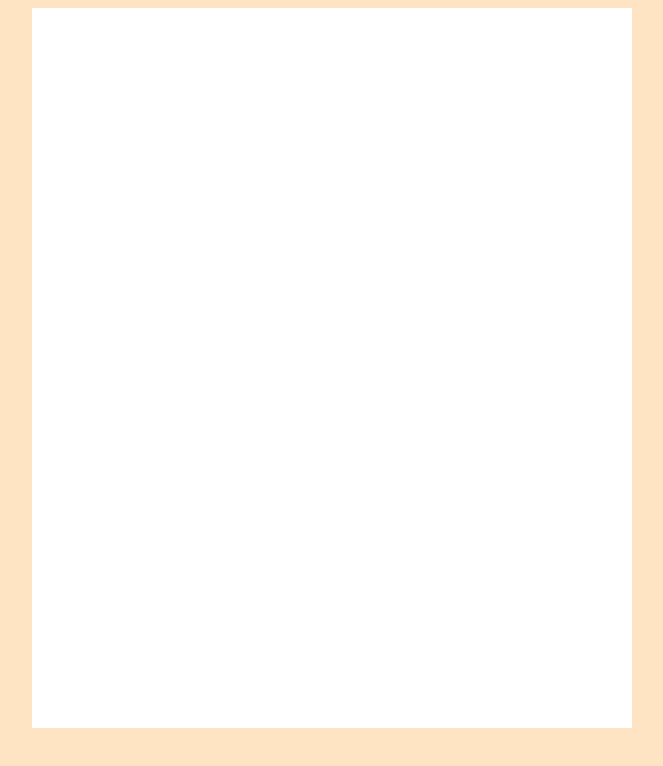
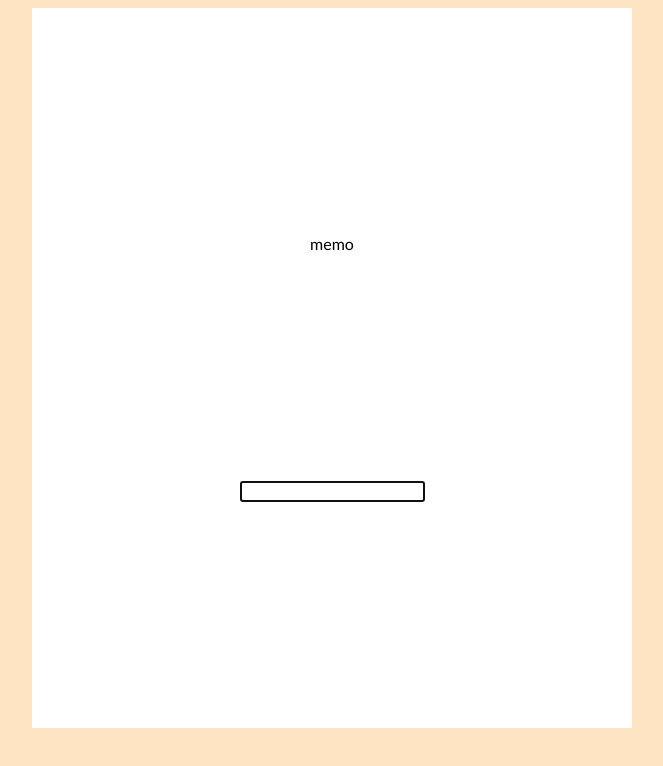
Before and after one commit to ghiathinejad/react-courses, a React (Create React App) app: page / in a window 1280 px wide. Shown: the top 766 px of the page, without its empty margins (308-971 px from the left). Built offline with nearby package versions, Linux system fonts and the light colour scheme.

Commit message:
session 2 - course 9 - ref class

```diff
--- a/src/App.js
+++ b/src/App.js
@@ -6,6 +6,7 @@ import Wrapper from "./components/hoc/Wrapper";
 //import CountClick from "./components/hocExample/CountClick";
 //import CountHover from "./components/hocExample/CountHover";
 import ParentCom from "./components/PureMemoCom/ParentCom";
+import RefClass from "./components/ref/RefClass";
 //import ClassCounter from "./components/ClassCounter";
 //import FunctionalCounter from "./components/FunctionalCounter";
 //import ClassTimer from "./components/ClassTimer";
@@ -132,6 +133,7 @@ class App extends Component{
                 {/*<CountClick name="maryam"/>
                 <CountHover />*/}
                 <ParentCom/>
+                <RefClass />
 
             </>
             );
--- a/src/components/PureMemoCom/MemoCom.jsx
+++ b/src/components/PureMemoCom/MemoCom.jsx
@@ -2,7 +2,7 @@ import React from "react";
 function MemoCom() {
     console.log('memo com');
     return (
-        <div></div>
+        <div>memo</div>
     );
 }
 
--- /dev/null
+++ b/src/components/ref/RefClass.jsx
@@ -0,0 +1,24 @@
+import React, {Component, createRef} from 'react';
+
+class RefClass extends Component {
+    state = {};
+    constructor(props) {
+        super(props);
+        this.inRef = createRef();
+    }
+
+    componentDidMount() {
+
+        this.inRef.current.focus();
+    }
+
+    render() {
+        return (
+            <div>
+                <input type='text' ref={this.inRef} />
+            </div>
+        );
+    }
+}
+
+export default RefClass;
```
